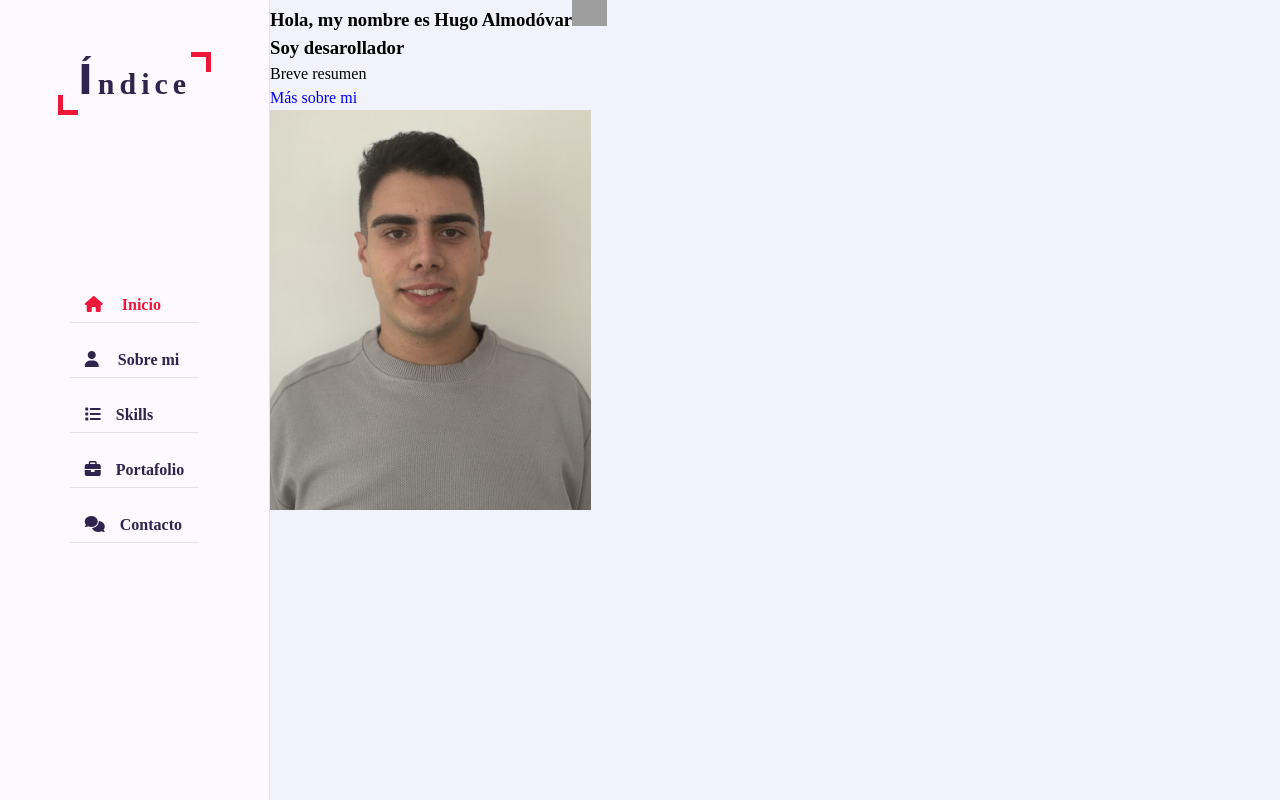
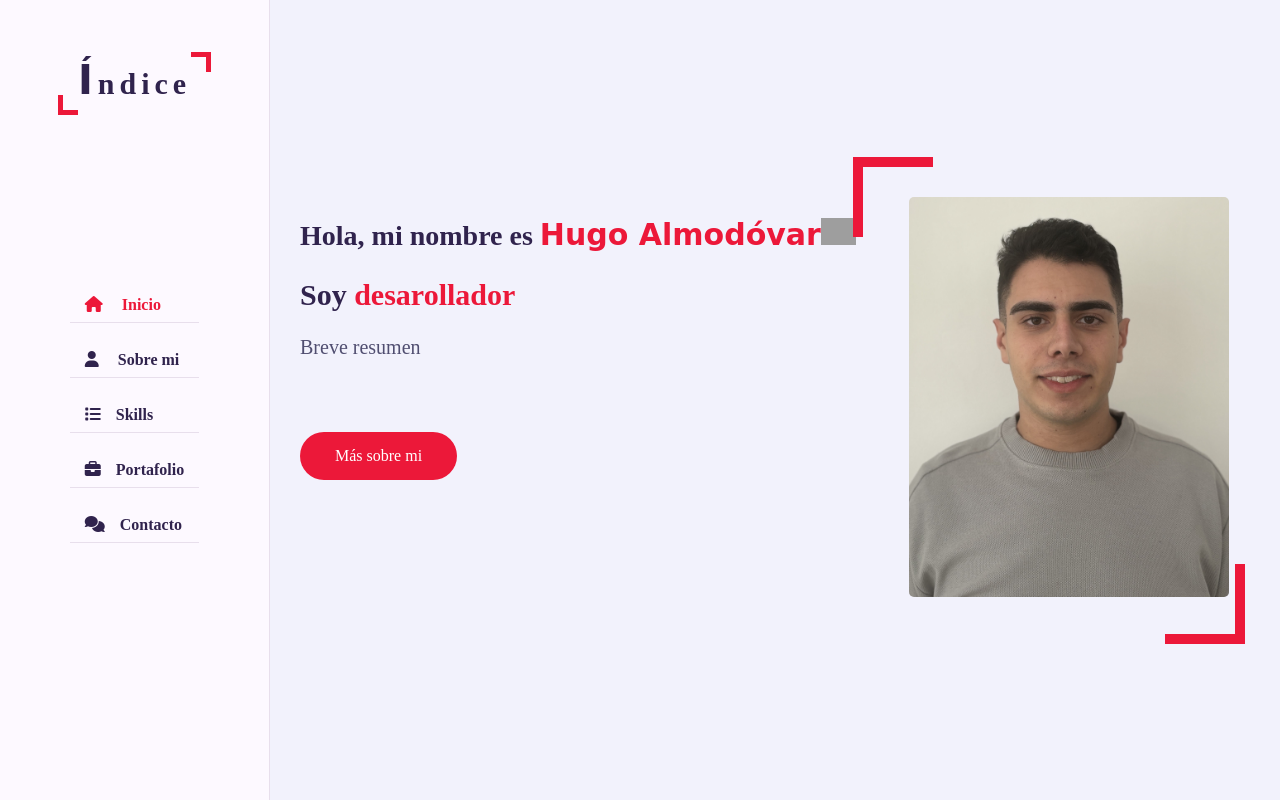
Before and after one commit to HugoAlFus/hugoalfus.github.io, a plain HTML site: page index.html in a window 1280 px wide. Drawn offline with Linux system fonts and the light colour scheme; grey boxes are pictures that could not be loaded; a web font is replaced by a local one.

Commit message:
Estructura inicio completada y descargar cv

```diff
--- a/css/style.css
+++ b/css/style.css
@@ -34,11 +34,45 @@ ul {
     background: var(--bg-black-900);
     min-height: 100vh;
     display: block;
-    position: fixed;
-    left: 270px;
-    top: 0;
-    right: 0;
+    padding: 0 30px;
     opacity: 1;
+}
+.main-content{
+    padding-left: 270px;
+
+}
+
+.padd-15 {
+    padding-left: 15px;
+    padding-right: 15px;
+}
+
+.container {
+    max-width: 1500px;
+    width: 100%;
+    margin: auto;
+}
+
+.row {
+    display: flex;
+    flex-wrap: wrap;
+    margin-right: -15px;
+    margin-left: -15px;
+    position: relative;
+}
+.btn{
+    font-size: 16px;
+    font-weight: 500;
+    padding: 12px 35px;
+    color: white;
+    border-radius: 40px;
+    display: inline-block;
+    white-space: nowrap;
+    border: none;
+    background: var(--skin-color);
+}
+.btn:hover{
+    transform: scale(1.05);
 }
 
 /* Aside*/
@@ -131,8 +165,9 @@ ul {
     background: var(--skin-color);
     position: absolute;
     top: -6px;
-    left:0;
+    left: 0;
 }
+
 .aside .nav-toggler span::after {
     content: '';
     height: 2px;
@@ -140,8 +175,9 @@ ul {
     background: var(--skin-color);
     position: absolute;
     top: 6px;
-    left:0;
+    left: 0;
 }
+
 .aside .nav {
     margin-top: 50px;
 }
@@ -167,7 +203,68 @@ ul {
 .aside .nav li a i {
     margin-right: 15px;
 }
+
 /* home */
-.home .home-img img{
+.home{
+    min-height: 100vh;
+    display: flex;
+    color: var(--text-black-900);
+}
+.home .home-info{
+    flex: 0 0 60%;
+    max-width: 60%;
+}
+h3.hello{
+    font-size: 28px;
+    margin: 15px 0;
+}
+h3.hello span{
+    font-family: 'Clicker Script' , cursive;
+    font-size: 30px;
+    font-weight: 700;
+    color: var(--skin-color);
+}
+h3.my-profession
+{
+    font-size: 30px;
+    margin: 15px 0;
+}
+.typing{
+    color: var(--skin-color);
+}
+.home-info p{
+    margin-bottom: 70px;
+    font-size: 20px;
+    color: var(--text-black-700);
+}
+.home-img::after{
+    content: '';
+    position: absolute;
+    height: 80px;
+    width: 80px;
+    border-bottom: 10px solid var(--skin-color);
+    border-right: 10px solid var(--skin-color);
+    right: 20px;
+    bottom: -40px;
+}
+.home-img::before{
+    content: '';
+    position: absolute;
+    height: 80px;
+    width: 80px;
+    border-top: 10px solid var(--skin-color);
+    border-left: 10px solid var(--skin-color);
+    left: -20px;
+    top: -40px;
+}
+.home .home-img{
+    flex: 0 0 40%;
+    max-width: 40%;
+    text-align: center;
+    position: relative;
+}
+.home .home-img img {
+    margin: auto;
+    border-radius: 5px;
     height: 400px;
 }
--- a/index.html
+++ b/index.html
@@ -37,13 +37,13 @@
         <section class="home section">
             <div class="container">
                 <div class="row">
-                    <div class="home-info">
-                        <h3 class="hello">Hola, my nombre es <span class="name">Hugo Almodóvar</span><img src="https://media.giphy.com/media/hvRJCLFzcasrR4ia7z/giphy.gif" width="35" alt="Emoticono saludar"></h3>
+                    <div class="home-info padd-15">
+                        <h3 class="hello">Hola, mi nombre es <span class="name">Hugo Almodóvar</span><img src="https://media.giphy.com/media/hvRJCLFzcasrR4ia7z/giphy.gif" width="35" alt="Emoticono saludar"></h3>
                         <h3 class="my-profession">Soy <span class="typing">desarollador</span></h3>
                         <p>Breve resumen</p>
-                        <a href="#contact" class="btn hire-me">Más sobre mi</a>
+                        <a href="archivos/CV_General.pdf" download="CV_Hugo" class="btn hire-me">Más sobre mi</a>
                     </div>
-                    <div class="home-img">
+                    <div class="home-img padd-15">
                         <img src="imagenes/i_sonriendo.jpeg" alt="">
                     </div>
                 </div>
```
Also changed, not shown: 1 other file.
